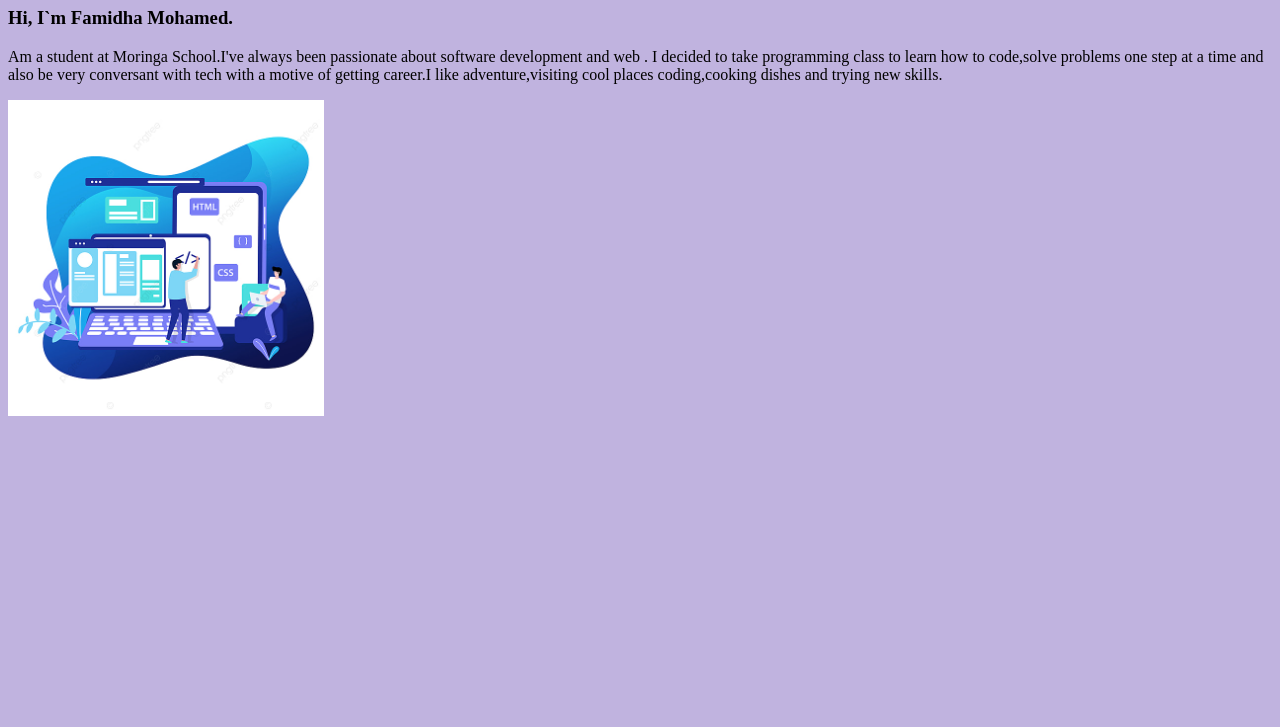
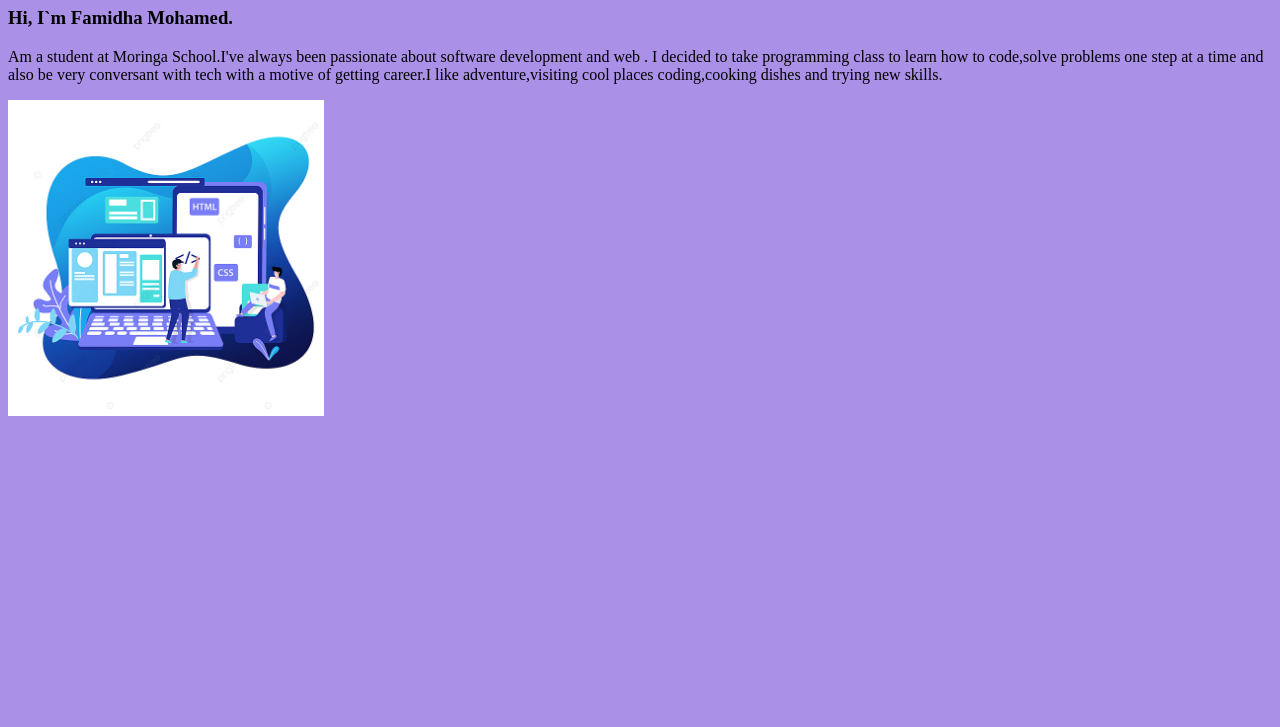
Before and after one commit to fam1dha/myweb-portfolio, a plain HTML site: page index.html in a window 1280 px wide. Shown: the part 73-800 px from the top of the page. Drawn offline with Linux system fonts and the light colour scheme.

Commit message:
add background in the file

```diff
--- a/index.html
+++ b/index.html
@@ -11,7 +11,7 @@
 <body>
     <style>
         body{
-            background-color: rgb(192, 179, 223);
+            background-color: rgb(170, 144, 231);
         }
     </style>
     <div class="sector">
```
